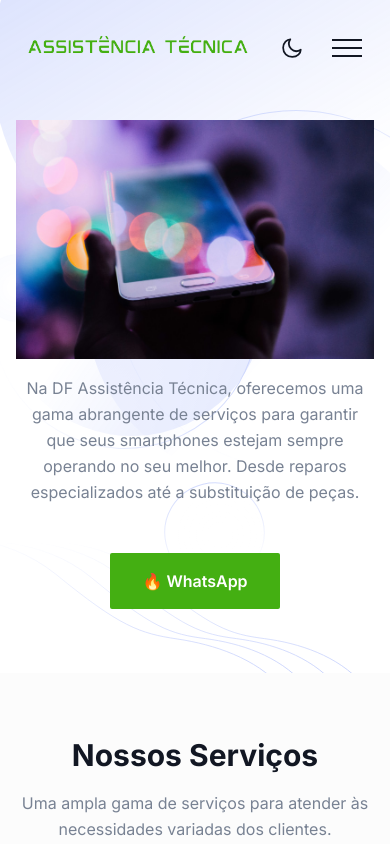
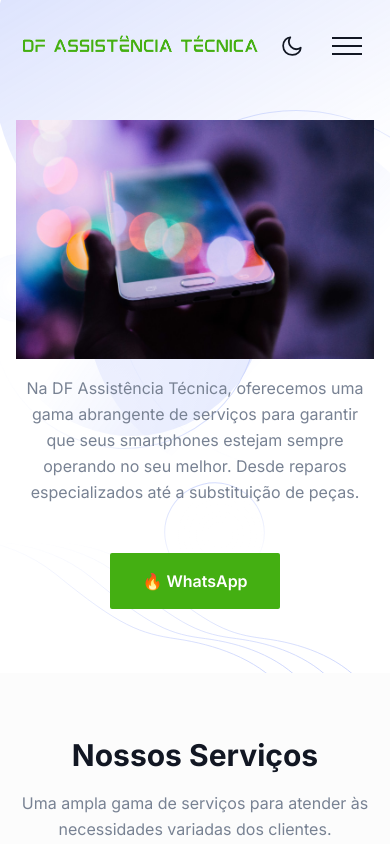
Before and after one commit to andrelobo/df-assistencia-tecnica, a Next.js app: page / in a window 390 px wide. Both pictures are taken after a click on the button 292 px from the left and 46 px from the top of the page. Shown: the top 844 px of the page. Built offline with nearby package versions, Linux system fonts and the light colour scheme; a web font is replaced by a local one.

Commit message:
feat:mobile logo II

```diff
--- a/src/components/Header/index.tsx
+++ b/src/components/Header/index.tsx
@@ -44,7 +44,7 @@
           <div className="w-full max-w-[400px] px-4 xl:mr-12">
             <Link href="/" className={`header-logo block ${sticky ? "py-5 lg:py-2" : "py-8"}`}>
               <Image
-                src="/images/logo/logo-2.png"
+                src="/images/logo/logo.png"
                 alt="logo"
                 width={478}
                 height={56}
```
